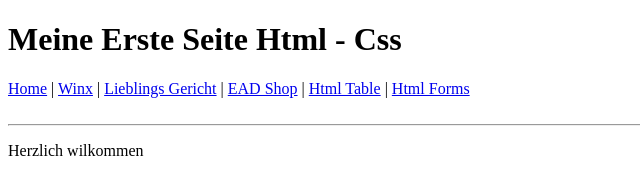
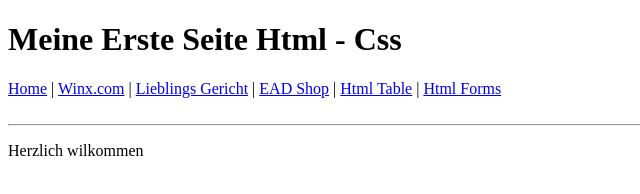
Before and after one commit to sbrycbc/mat-22-d10b, a plain HTML site: page main.html in a window 1280 px wide. Shown: the whole page, without its empty margins (0-640 px from the left). Drawn offline with Linux system fonts and the light colour scheme.

```diff
--- a/main.html
+++ b/main.html
@@ -10,7 +10,7 @@
     <h1>Meine Erste Seite Html - Css</h1>
     <nav>
         <a href="#">Home</a> |
-        <a href="https://sabriyecbc.wixsite.com/einfachallesdrin" target="_blank">Winx</a> |
+        <a href="https://sabriyecbc.wixsite.com/einfachallesdrin" target="_blank">Winx.com</a> |
         <a href="./02_basic-html/list.html" target="_blank">Lieblings Gericht</a> |
         <a href="./01_basic-html/index.html" target="_blank">EAD Shop</a> |
         <a href="./02_basic-html/06-table.html" target="_blank">Html Table</a> |
```
